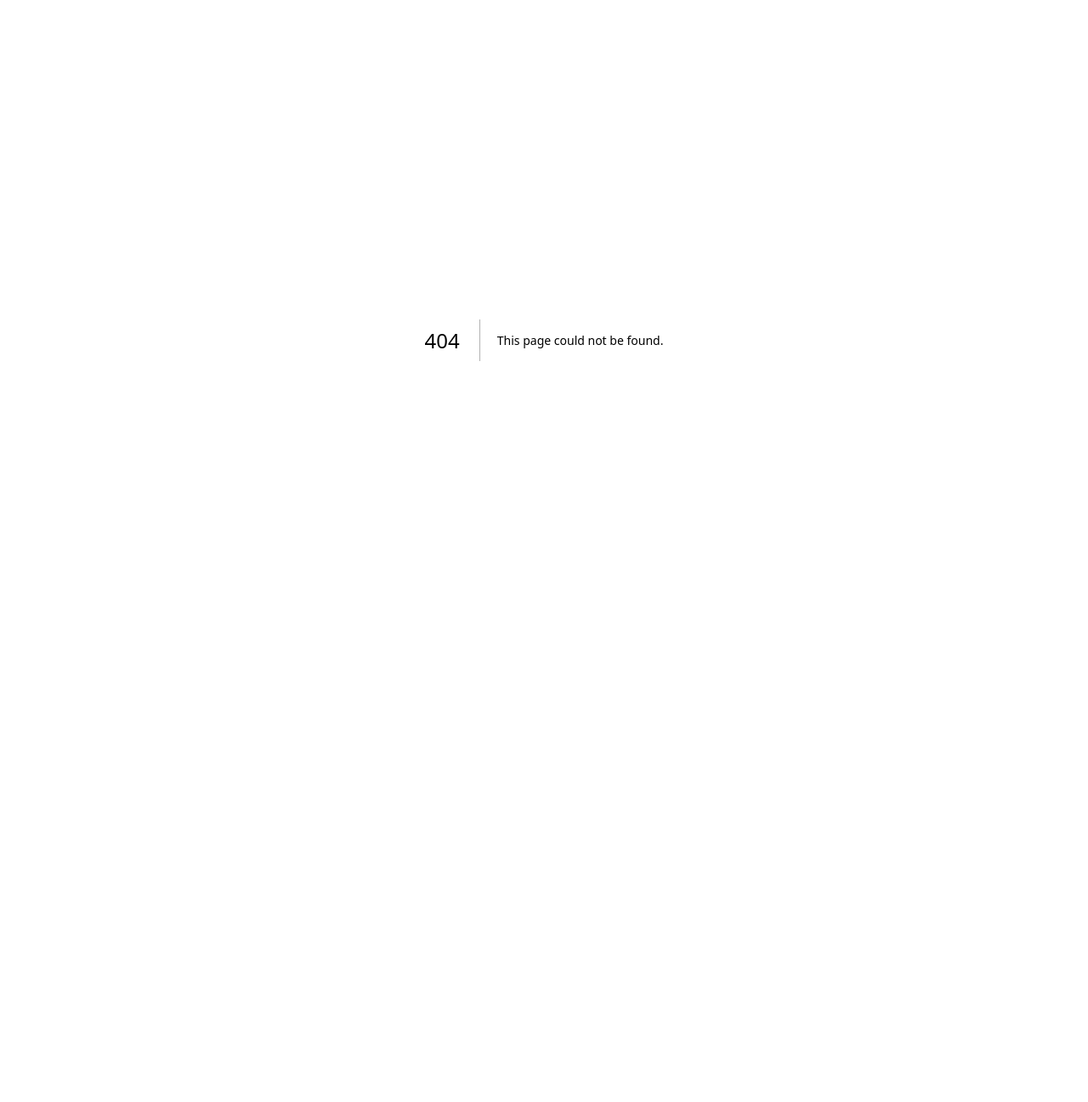
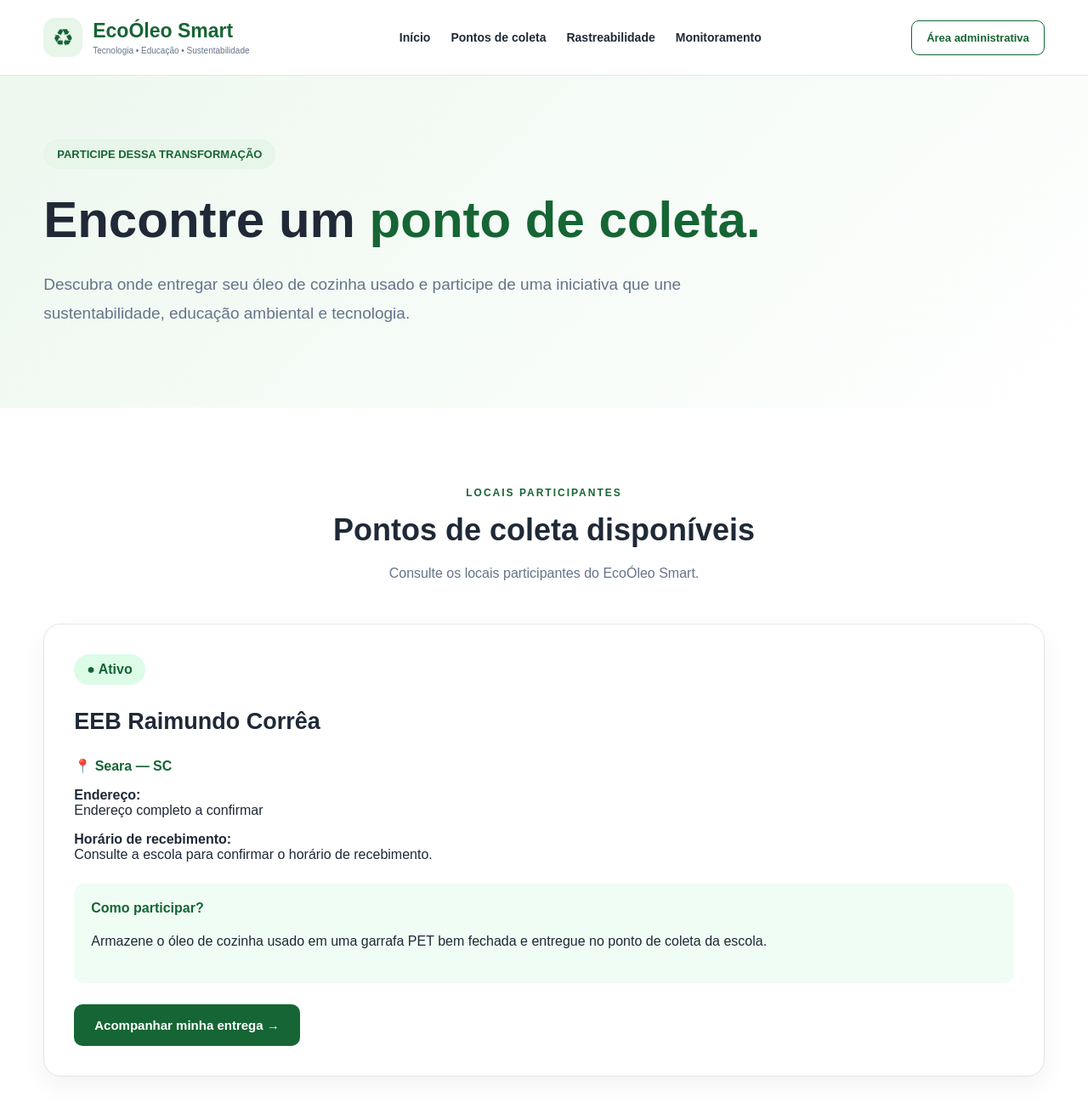
Before and after one commit to ricardogabiatti/ecominds-platform, a Next.js app: page /app/pontos-de-coleta in a window 1280 px wide. Before the commit this address had no page. Shown: the top 1297 px of the page at 85% size. Before the commit the page ends 800 px from the top, so only its background shows below. Built offline with nearby package versions, Linux system fonts and the light colour scheme.

Commit message:
Create page.tsx

```diff
--- /dev/null
+++ b/app/app/pontos-de-coleta/page.tsx
@@ -0,0 +1,281 @@
+import Link from "next/link";
+
+const pontos = [
+  {
+    nome: "EEB Raimundo Corrêa",
+    cidade: "Seara",
+    estado: "SC",
+    endereco: "Endereço completo a confirmar",
+    horario: "Consulte a escola para confirmar o horário de recebimento.",
+    status: "Ativo",
+  },
+];
+
+export default function PontosDeColeta() {
+  return (
+    <main>
+      <header className="cabecalho">
+        <div className="container navegacao">
+          <Link href="/" className="marca">
+            <span className="marca-icone">♻</span>
+            <span>
+              <strong>EcoÓleo Smart</strong>
+              <small>Tecnologia • Educação • Sustentabilidade</small>
+            </span>
+          </Link>
+
+          <nav className="menu" aria-label="Navegação principal">
+            <Link href="/">Início</Link>
+            <Link href="/pontos-de-coleta">Pontos de coleta</Link>
+            <Link href="/rastreabilidade">Rastreabilidade</Link>
+            <Link href="/monitoramento">Monitoramento</Link>
+          </nav>
+
+          <Link href="/login" className="botao-login">
+            Área administrativa
+          </Link>
+        </div>
+      </header>
+
+      <section
+        className="secao"
+        style={{
+          background: "linear-gradient(135deg, #edf8ef, #ffffff)",
+          padding: "75px 0",
+        }}
+      >
+        <div className="container">
+          <span className="etiqueta">
+            PARTICIPE DESSA TRANSFORMAÇÃO
+          </span>
+
+          <h1
+            style={{
+              fontSize: "clamp(36px, 5vw, 60px)",
+              margin: "25px 0",
+              lineHeight: 1.15,
+            }}
+          >
+            Encontre um{" "}
+            <span style={{ color: "#166534" }}>
+              ponto de coleta.
+            </span>
+          </h1>
+
+          <p
+            style={{
+              maxWidth: "750px",
+              fontSize: "19px",
+              lineHeight: 1.8,
+              color: "#64748b",
+            }}
+          >
+            Descubra onde entregar seu óleo de cozinha usado
+            e participe de uma iniciativa que une sustentabilidade,
+            educação ambiental e tecnologia.
+          </p>
+        </div>
+      </section>
+
+      <section className="secao">
+        <div className="container">
+          <div className="titulo-secao">
+            <span className="sobretitulo">
+              LOCAIS PARTICIPANTES
+            </span>
+
+            <h2>Pontos de coleta disponíveis</h2>
+
+            <p>
+              Consulte os locais participantes do EcoÓleo Smart.
+            </p>
+          </div>
+
+          <div
+            style={{
+              display: "grid",
+              gridTemplateColumns:
+                "repeat(auto-fit, minmax(min(100%, 320px), 1fr))",
+              gap: "25px",
+            }}
+          >
+            {pontos.map((ponto) => (
+              <article
+                key={ponto.nome}
+                style={{
+                  padding: "35px",
+                  borderRadius: "20px",
+                  border: "1px solid #e2e8e4",
+                  background: "#ffffff",
+                  boxShadow: "0 12px 30px rgba(0,0,0,0.05)",
+                }}
+              >
+                <span
+                  style={{
+                    display: "inline-block",
+                    padding: "9px 15px",
+                    borderRadius: "25px",
+                    background: "#dcfce7",
+                    color: "#166534",
+                    fontWeight: "bold",
+                  }}
+                >
+                  ● {ponto.status}
+                </span>
+
+                <h3
+                  style={{
+                    fontSize: "27px",
+                    marginTop: "28px",
+                  }}
+                >
+                  {ponto.nome}
+                </h3>
+
+                <p
+                  style={{
+                    color: "#166534",
+                    fontWeight: "bold",
+                  }}
+                >
+                  📍 {ponto.cidade} — {ponto.estado}
+                </p>
+
+                <p>
+                  <strong>Endereço:</strong>
+                  <br />
+                  {ponto.endereco}
+                </p>
+
+                <p>
+                  <strong>Horário de recebimento:</strong>
+                  <br />
+                  {ponto.horario}
+                </p>
+
+                <div
+                  style={{
+                    background: "#f0fdf4",
+                    padding: "20px",
+                    borderRadius: "12px",
+                    marginTop: "25px",
+                  }}
+                >
+                  <strong style={{ color: "#166534" }}>
+                    Como participar?
+                  </strong>
+
+                  <p style={{ lineHeight: 1.7 }}>
+                    Armazene o óleo de cozinha usado em uma
+                    garrafa PET bem fechada e entregue no
+                    ponto de coleta da escola.
+                  </p>
+                </div>
+
+                <Link
+                  href="/rastreabilidade"
+                  className="botao primario"
+                  style={{ marginTop: "25px", display: "inline-flex" }}
+                >
+                  Acompanhar minha entrega →
+                </Link>
+              </article>
+            ))}
+          </div>
+        </div>
+      </section>
+
+      <section className="secao funcionamento">
+        <div className="container">
+          <div className="titulo-secao">
+            <span className="sobretitulo">
+              ANTES DE ENTREGAR
+            </span>
+
+            <h2>Prepare o óleo corretamente</h2>
+
+            <p>
+              Pequenos cuidados ajudam a tornar a coleta
+              mais segura e organizada.
+            </p>
+          </div>
+
+          <div className="grade-etapas">
+            {[
+              {
+                numero: "01",
+                titulo: "Deixe esfriar",
+                descricao:
+                  "Nunca coloque óleo quente em recipientes plásticos.",
+              },
+              {
+                numero: "02",
+                titulo: "Armazene",
+                descricao:
+                  "Utilize uma garrafa PET limpa, seca e bem fechada.",
+              },
+              {
+                numero: "03",
+                titulo: "Não misture",
+                descricao:
+                  "Não misture o óleo com água, detergentes ou outros resíduos.",
+              },
+              {
+                numero: "04",
+                titulo: "Entregue",
+                descricao:
+                  "Leve o recipiente ao ponto de coleta participante.",
+              },
+            ].map((etapa) => (
+              <div className="cartao-etapa" key={etapa.numero}>
+                <span className="numero-etapa">
+                  {etapa.numero}
+                </span>
+
+                <h3>{etapa.titulo}</h3>
+
+                <p>{etapa.descricao}</p>
+              </div>
+            ))}
+          </div>
+        </div>
+      </section>
+
+      <section className="chamada">
+        <div className="container chamada-conteudo">
+          <div>
+            <h2>Já realizou uma entrega?</h2>
+
+            <p>
+              Em breve você poderá acompanhar a destinação
+              do óleo utilizando seu código de rastreabilidade.
+            </p>
+          </div>
+
+          <Link
+            href="/rastreabilidade"
+            className="botao chamada-botao"
+          >
+            Consultar entrega →
+          </Link>
+        </div>
+      </section>
+
+      <footer className="rodape">
+        <div className="container rodape-conteudo">
+          <div>
+            <strong>EcoÓleo Smart</strong>
+            <p>Transformando resíduos em soluções.</p>
+          </div>
+
+          <div>
+            <p>
+              Desenvolvido pela equipe <strong>EcoMinds</strong>
+            </p>
+            <p>Programa Start Mais 2026</p>
+          </div>
+        </div>
+      </footer>
+    </main>
+  );
+}
```
